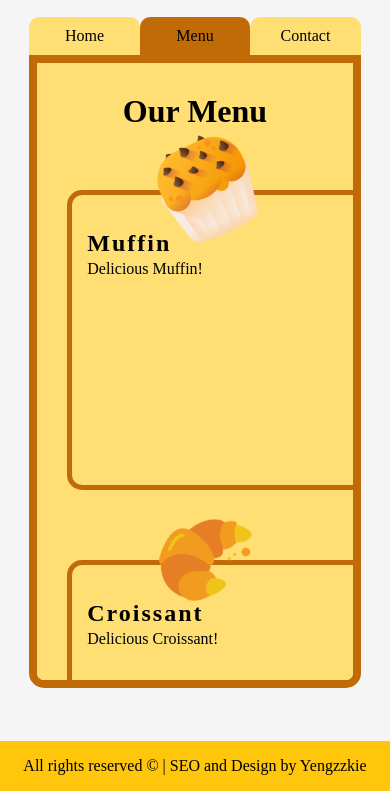
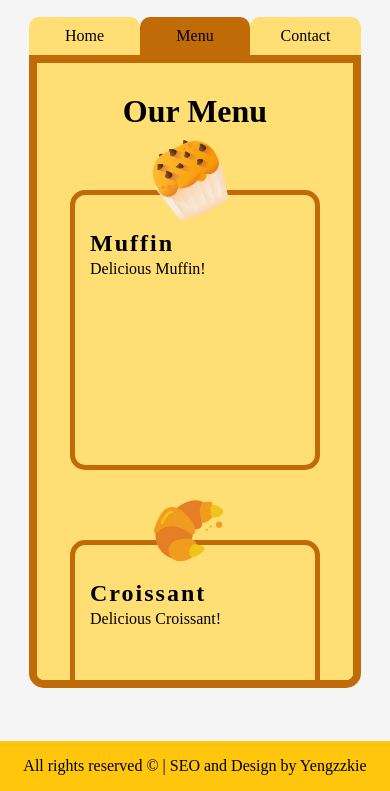
Before and after one commit to Yengzzkie/restaurant, a website built with webpack: page src/index.html in a window 390 px wide. Both pictures are taken after a click on the item "Menu". Shown: the part 53-844 px from the top of the page. Built offline with nearby package versions, Linux system fonts and the light colour scheme.

Commit message:
fixed menu item width on mobile screens

```diff
--- a/package.json
+++ b/package.json
@@ -6,7 +6,8 @@
   "scripts": {
     "test": "echo \"Error: no test specified\" && exit 1",
     "build": "webpack",
-    "watch": "webpack --watch"
+    "watch": "webpack --watch",
+    "push": "git subtree push --prefix dist origin gh-pages"
   },
   "keywords": [],
   "author": "",
--- a/src/css/menu.css
+++ b/src/css/menu.css
@@ -12,7 +12,8 @@ h1 {
 .menu-container {
     display: grid;
     justify-items: center;
-    grid-template-columns: repeat(auto-fit, minmax(300px, 1fr));
+    align-items: center;
+    grid-template-columns: repeat(auto-fit, minmax(200px, 1fr));
     gap: 70px;
     width: 100%;
     margin-top: 50px;
@@ -34,3 +35,14 @@ h1 {
         width: 100px;
     }
 }
+
+@media only screen and (max-width: 1024px) {
+    .menu-items {
+        width: 250px;
+        height: 280px;
+
+        img {
+            width: 75px;
+        }
+    }
+}
--- a/src/index.js
+++ b/src/index.js
@@ -14,13 +14,11 @@ function component(newContent) {
     return mainContent;
 }
 
-component(menuContent());
+component(homeContent());
 
 document.getElementById('home').addEventListener('click', () => component(homeContent()));
 document.getElementById('menu').addEventListener('click', () => component(menuContent()));
 document.getElementById('contact').addEventListener('click', () => component(contactContent()));
-// **************************************************
-
 
 // header module
 function headerComponent() {
@@ -30,8 +28,6 @@ function headerComponent() {
 };
 
 headerComponent();
-// **************************************************
-
 
 // tab highlighter
 document.addEventListener('DOMContentLoaded', function () {
@@ -49,15 +45,3 @@ document.addEventListener('DOMContentLoaded', function () {
         });
     });
 });
-// **************************************************
-
-
-
-
-
-
-// const images = importAll(require.context('./assets', true, /\.(png|jpg|gif|svg)$/));
-
-// function importAll(r) {
-//     return r.keys().map(r);
-// };
--- a/src/modules/menu.js
+++ b/src/modules/menu.js
@@ -8,8 +8,8 @@ const menuItemsData = [
   { name: 'Muffin', image: muffinPNG, alt: 'muffin', desc: 'Delicious Muffin!' },
   { name: 'Croissant', image: croissantPNG, alt: 'croissant', desc: 'Delicious Croissant!' },
   { name: 'Granola', image: granolaPNG, alt: 'granola', desc: 'Delicious Granola!' },
-  { name: 'Donut', image: donutPNG, alt: 'donut'},
-  { name: 'Cake', image: cakePNG, alt: 'cake'}
+  { name: 'Donut', image: donutPNG, alt: 'donut', desc: 'Delicious Doughnut!' },
+  { name: 'Cake', image: cakePNG, alt: 'cake', desc: 'Delicious Cake!' }
 ];
 
 export default function menuContent() {
```
Also changed, not shown: dist/main.js.
